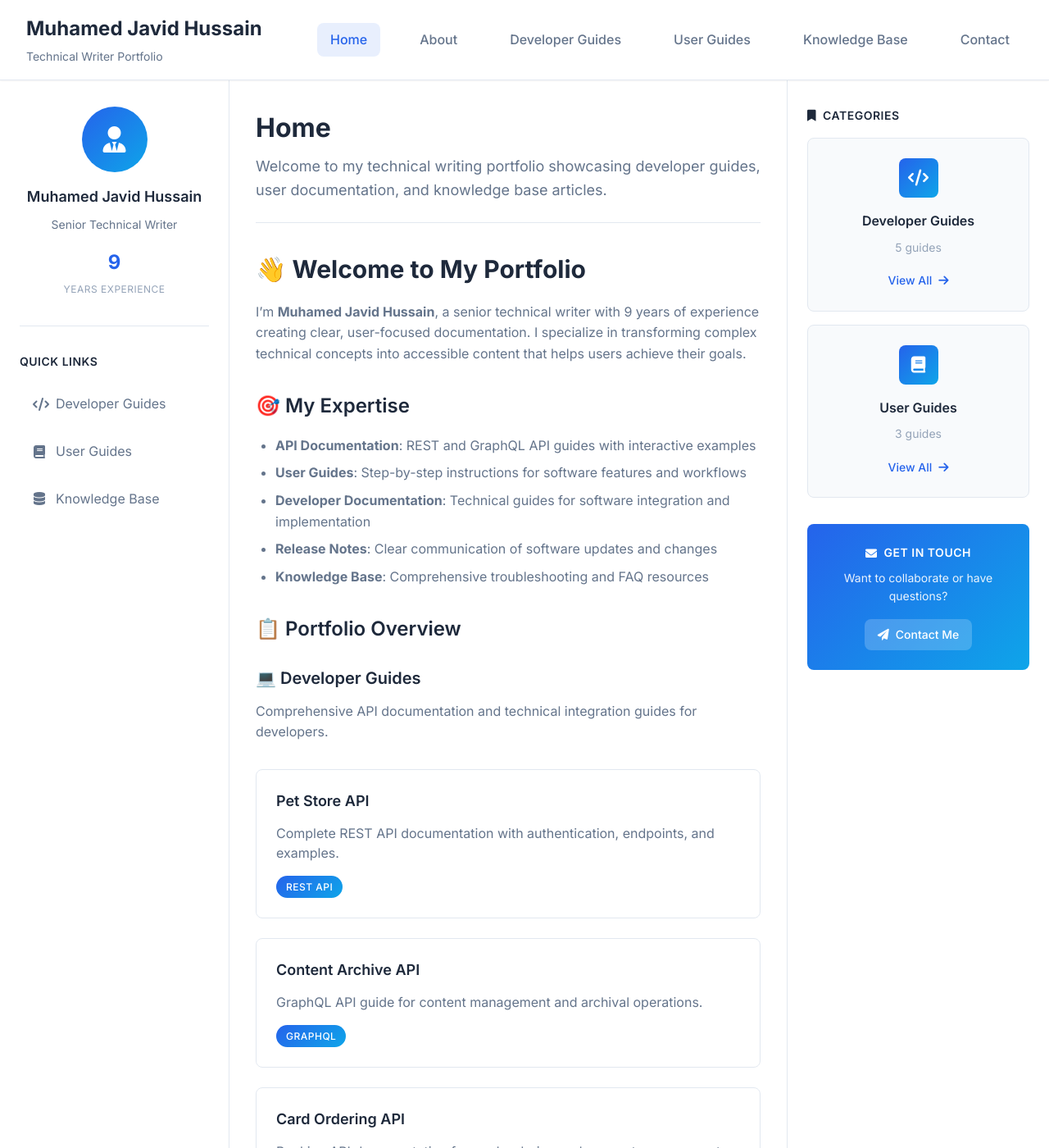
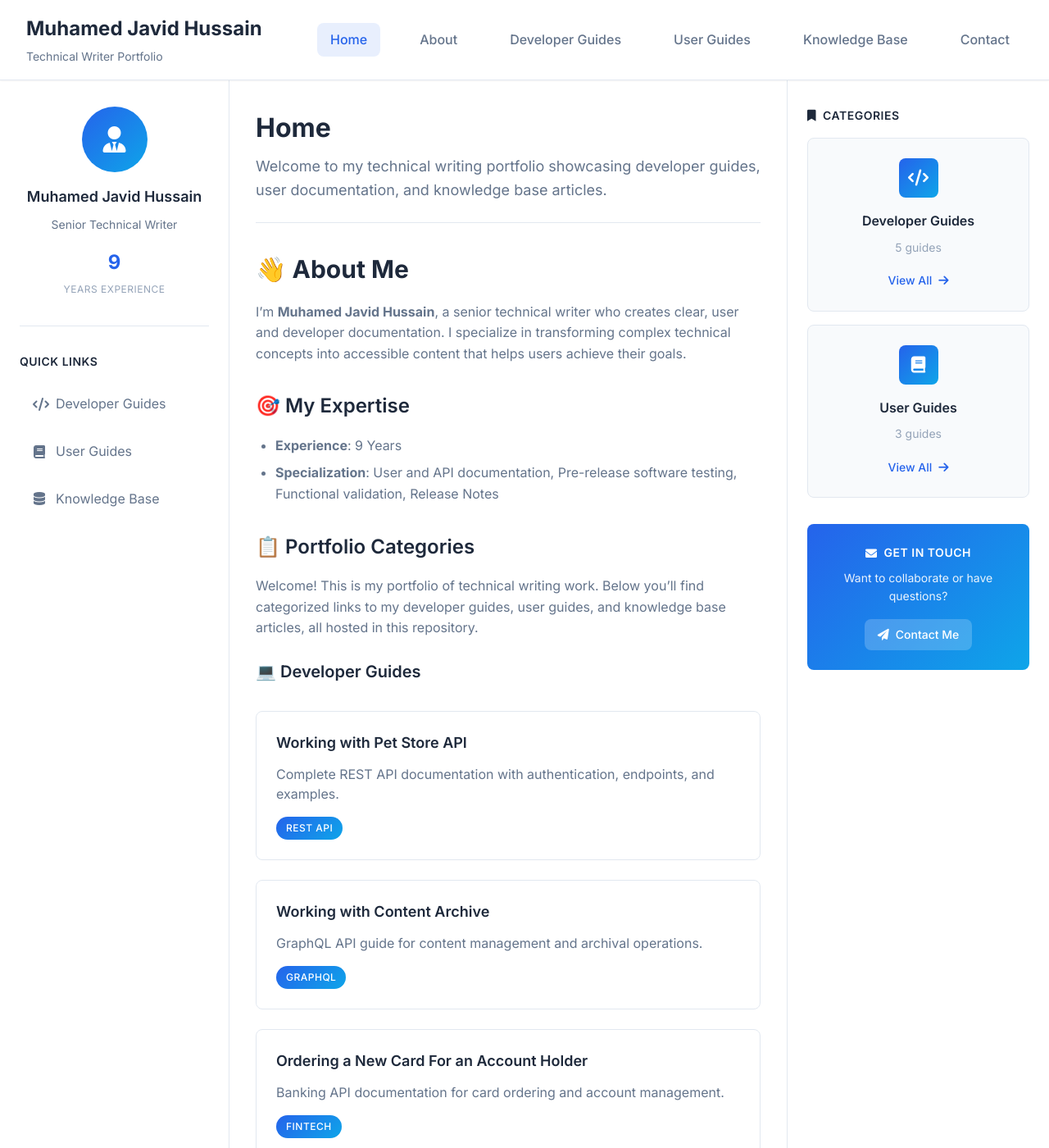
Before and after one commit to ashfaqfarook/Test, a Jekyll site: the page built from index.md, in a window 1280 px wide and 1400 px high. Shown: the whole window at 82% size. Built offline with Jekyll 4.4.1, drawn with Linux system fonts in a browser that asks for light colours; some of the changed text lies outside the part shown.

Commit message:
Update index.md

```diff
--- a/index.md
+++ b/index.md
@@ -4,92 +4,85 @@ title: Home
 description: Welcome to my technical writing portfolio showcasing developer guides, user documentation, and knowledge base articles.
 ---
 
-# 👋 Welcome to My Portfolio
+# 👋 About Me
 
-I'm **Muhamed Javid Hussain**, a senior technical writer with 9 years of experience creating clear, user-focused documentation. I specialize in transforming complex technical concepts into accessible content that helps users achieve their goals.
+I'm **Muhamed Javid Hussain**, a senior technical writer who creates clear, user and developer documentation. I specialize in transforming complex technical concepts into accessible content that helps users achieve their goals.
 
 ## 🎯 My Expertise
 
-- **API Documentation**: REST and GraphQL API guides with interactive examples
-- **User Guides**: Step-by-step instructions for software features and workflows
-- **Developer Documentation**: Technical guides for software integration and implementation
-- **Release Notes**: Clear communication of software updates and changes
-- **Knowledge Base**: Comprehensive troubleshooting and FAQ resources
+- **Experience**: 9 Years
+- **Specialization**: User and API documentation, Pre-release software testing, Functional validation, Release Notes
 
-## 📋 Portfolio Overview
+## 📋 Portfolio Categories
+
+Welcome! This is my portfolio of technical writing work. Below you'll find categorized links to my developer guides, user guides, and knowledge base articles, all hosted in this repository.
 
 ### 💻 Developer Guides
-Comprehensive API documentation and technical integration guides for developers.
 
 <div class="portfolio-grid">
   <div class="portfolio-item">
-    <h4><a href="{{ site.baseurl }}/developer_guides/rest_api_pet_store/">Pet Store API</a></h4>
+    <h4><a href="developer_guides/rest_api_pet_store">Working with Pet Store API</a></h4>
     <p>Complete REST API documentation with authentication, endpoints, and examples.</p>
     <span class="tech-tag">REST API</span>
   </div>
 
   <div class="portfolio-item">
-    <h4><a href="{{ site.baseurl }}/developer_guides/graphql_api_content_archive/">Content Archive API</a></h4>
+    <h4><a href="developer_guides/graphql_api_content_archive">Working with Content Archive</a></h4>
     <p>GraphQL API guide for content management and archival operations.</p>
     <span class="tech-tag">GraphQL</span>
   </div>
 
   <div class="portfolio-item">
-    <h4><a href="{{ site.baseurl }}/developer_guides/rest_api_ordering_a_new_card_zeta/">Card Ordering API</a></h4>
+    <h4><a href="developer_guides/rest_api_ordering_a_new_card_zeta">Ordering a New Card For an Account Holder</a></h4>
     <p>Banking API documentation for card ordering and account management.</p>
     <span class="tech-tag">FinTech</span>
+  </div>
+
+  <div class="portfolio-item">
+    <h4><a href="developer_guides/graphql_api_content_filter">Working with Content Filter</a></h4>
+    <p>GraphQL API for content filtering and moderation.</p>
+    <span class="tech-tag">GraphQL</span>
+  </div>
+
+  <div class="portfolio-item">
+    <h4><a href="developer_guides/graphql_api_bypass_media_moderation">Working with Bypass Media Moderation Permission</a></h4>
+    <p>Media moderation bypass API documentation.</p>
+    <span class="tech-tag">GraphQL</span>
   </div>
 </div>
 
 ### 📖 User Guides
-User-friendly guides that help end users navigate software features effectively.
 
 <div class="portfolio-grid">
   <div class="portfolio-item">
-    <h4><a href="{{ site.baseurl }}/user-guides/zeta_add_money_guide/">Add Money Feature</a></h4>
+    <h4><a href="user-guides/zeta_add_money_guide">Add Money Feature User Guide</a></h4>
     <p>Step-by-step guide for adding funds to digital wallet accounts.</p>
     <span class="tech-tag">FinTech</span>
   </div>
 
   <div class="portfolio-item">
-    <h4><a href="{{ site.baseurl }}/user-guides/using_sharepoint_online/">SharePoint Online Setup</a></h4>
+    <h4><a href="user-guides/using_sharepoint_online">Configuring and Using SharePoint Online</a></h4>
     <p>Complete configuration guide for SharePoint Online collaboration.</p>
     <span class="tech-tag">Enterprise</span>
   </div>
 
   <div class="portfolio-item">
-    <h4><a href="{{ site.baseurl }}/user-guides/Configuring-the-Control-Panel-Settings/">Control Panel Configuration</a></h4>
+    <h4><a href="user-guides/Configuring-the-Control-Panel-Settings">Configuring the Control Panel Settings</a></h4>
     <p>Administrative guide for system control panel settings and options.</p>
     <span class="tech-tag">Admin</span>
   </div>
 </div>
 
 ### 📚 Knowledge Base
-Troubleshooting guides and comprehensive reference materials.
 
 <div class="portfolio-grid">
   <div class="portfolio-item">
-    <h4><a href="{{ site.baseurl }}/knowledge_base/">Browse Knowledge Base</a></h4>
+    <h4><a href="knowledge_base/">Browse Knowledge Base</a></h4>
     <p>Comprehensive collection of troubleshooting guides and FAQ resources.</p>
     <span class="tech-tag">Support</span>
   </div>
 </div>
 
-## 🏆 What Sets My Work Apart
+## 📬 Contact
 
-- **User-Centered Approach**: Every document is crafted with the end user's journey in mind
-- **Technical Accuracy**: Thorough testing and validation of all procedures and code examples
-- **Clear Structure**: Logical information architecture with intuitive navigation
-- **Visual Enhancement**: Strategic use of diagrams, screenshots, and formatting
-- **Continuous Improvement**: Regular updates based on user feedback and product changes
-
-## 📊 Portfolio Statistics
-
-- **9 Years** of technical writing experience
-- **50+** Documentation projects completed
-- **Multiple Industries** including FinTech, SaaS, and Enterprise software
-- **API Documentation** expertise across REST, GraphQL, and SDK integration
-
----
-
-Ready to collaborate on your next documentation project? [Get in touch]({{ site.baseurl }}/contact/) to discuss how I can help make your complex technical concepts accessible to your users.
+Want to connect or collaborate? [Get in touch](contact/) to discuss your technical writing needs.
```
